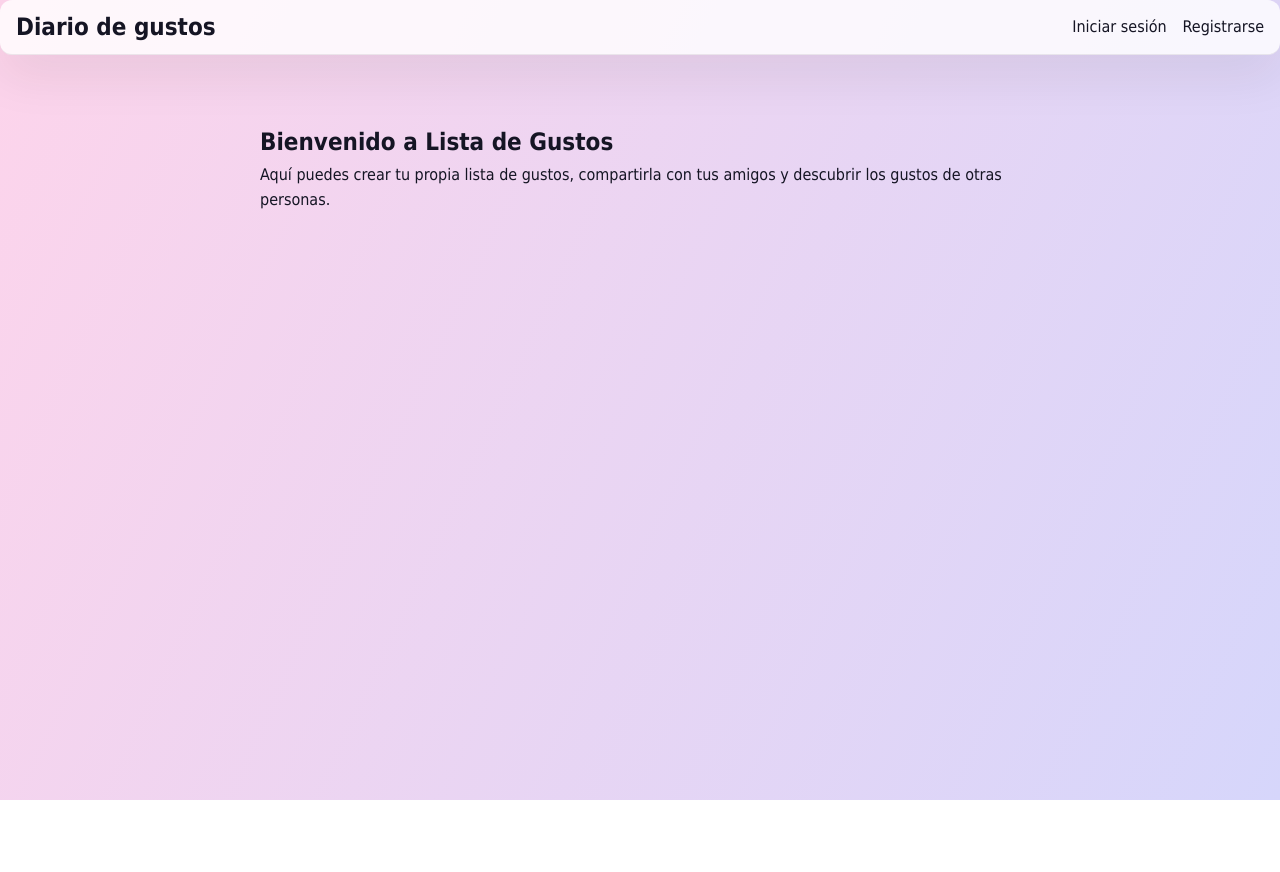
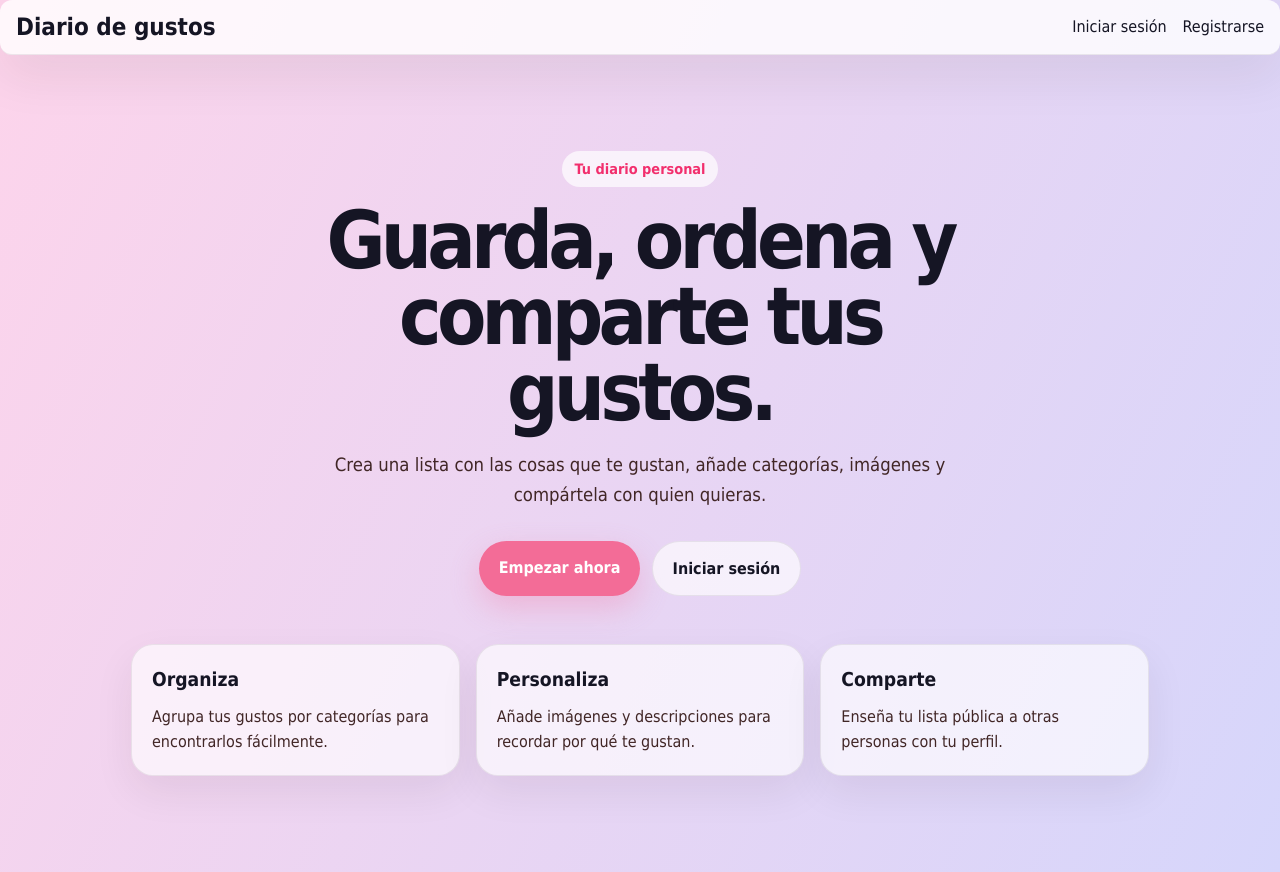
Before and after one commit to Joanjo17/gustos-page, a React (Vite) app: page / in a window 1280 px wide. Before the commit the page ends 800 px from the top, so only its background shows below. Built offline with nearby package versions, Linux system fonts and the light colour scheme; no server answers.

Commit message:
Mejor en la página home y los avisos en Login y Register

```diff
--- a/src/context/AuthContext.jsx
+++ b/src/context/AuthContext.jsx
@@ -20,16 +20,11 @@ export function AuthProvider({ children }) {
   useEffect(() => {
     const initAuth = async () => {
       console.log("Inicializando autenticación...");
-      console.log("API_URL:", import.meta.env.VITE_API_URL);
       try {
-        console.log("Antes de getCsrfToken");
         const tokenData = await getCsrfToken();
-        console.log("Después de getCsrfToken", tokenData);
         setCsrfToken(tokenData);
 
-        console.log("Antes de getUserMe");
         const userData = await getUserMe(tokenData);
-        console.log("Después de getUserMe", userData);
         setUser(userData);
       } catch (error) {
         console.error("Error initAuth:", error);
--- a/src/page/Home.jsx
+++ b/src/page/Home.jsx
@@ -1,13 +1,46 @@
+import { NavLink } from "react-router";
 import styles from "./Home.module.css";
 
 export function Home() {
   return (
     <section className={styles.container}>
-      <h1>Bienvenido a Lista de Gustos</h1>
-      <p>
-        Aquí puedes crear tu propia lista de gustos, compartirla con tus amigos
-        y descubrir los gustos de otras personas.
-      </p>
+      <div className={styles.hero}>
+        <span className={styles.badge}>Tu diario personal</span>
+
+        <h1>Guarda, ordena y comparte tus gustos.</h1>
+
+        <p>
+          Crea una lista con las cosas que te gustan, añade categorías, imágenes
+          y compártela con quien quieras.
+        </p>
+
+        <div className={styles.actions}>
+          <NavLink to="/register" className={styles.primaryButton}>
+            Empezar ahora
+          </NavLink>
+
+          <NavLink to="/login" className={styles.secondaryButton}>
+            Iniciar sesión
+          </NavLink>
+        </div>
+      </div>
+
+      <div className={styles.features}>
+        <article>
+          <h2>Organiza</h2>
+          <p>Agrupa tus gustos por categorías para encontrarlos fácilmente.</p>
+        </article>
+
+        <article>
+          <h2>Personaliza</h2>
+          <p>Añade imágenes y descripciones para recordar por qué te gustan.</p>
+        </article>
+
+        <article>
+          <h2>Comparte</h2>
+          <p>Enseña tu lista pública a otras personas con tu perfil.</p>
+        </article>
+      </div>
     </section>
   );
 }
--- a/src/page/Home.module.css
+++ b/src/page/Home.module.css
@@ -1,5 +1,109 @@
-.container{
-  max-width: 800px;
+.container {
+  max-width: 1050px;
   margin: 0 auto;
-  padding: 20px;
+  padding: 3rem 1rem;
 }
+
+.hero {
+  max-width: 760px;
+  margin: 0 auto;
+  text-align: center;
+}
+
+.badge {
+  display: inline-block;
+  margin-bottom: 1rem;
+  padding: 0.4rem 0.8rem;
+  border-radius: 999px;
+  background: rgba(255, 255, 255, 0.7);
+  color: var(--primary-color-hover);
+  font-weight: 700;
+  font-size: 0.9rem;
+}
+
+.hero h1 {
+  font-size: clamp(2.5rem, 7vw, 5rem);
+  line-height: 0.95;
+  letter-spacing: -0.06em;
+  margin-bottom: 1.2rem;
+}
+
+.hero p {
+  max-width: 620px;
+  margin: 0 auto;
+  color: var(--text-color-light);
+  font-size: 1.15rem;
+}
+
+.actions {
+  margin-top: 2rem;
+  display: flex;
+  justify-content: center;
+  flex-wrap: wrap;
+  gap: 0.8rem;
+}
+
+.primaryButton,
+.secondaryButton {
+  padding: 0.85rem 1.2rem;
+  border-radius: 999px;
+  text-decoration: none;
+  font-weight: 800;
+  transition: all 0.2s ease;
+}
+
+.primaryButton {
+  background: var(--primary-color);
+  color: white;
+  box-shadow: 0 12px 30px rgba(243, 108, 151, 0.3);
+}
+
+.primaryButton:hover {
+  background: var(--primary-color-hover);
+  transform: translateY(-2px);
+}
+
+.secondaryButton {
+  background: rgba(255, 255, 255, 0.65);
+  color: var(--text-color);
+  border: 1px solid var(--border-color);
+}
+
+.secondaryButton:hover {
+  transform: translateY(-2px);
+  background: white;
+}
+
+.features {
+  margin-top: 3rem;
+  display: grid;
+  grid-template-columns: repeat(3, 1fr);
+  gap: 1rem;
+}
+
+.features article {
+  padding: 1.25rem;
+  border: 1px solid var(--border-color);
+  border-radius: 22px;
+  background: rgba(255, 255, 255, 0.65);
+  box-shadow: 0 16px 40px rgba(36, 21, 26, 0.07);
+}
+
+.features h2 {
+  margin-bottom: 0.5rem;
+  font-size: 1.2rem;
+}
+
+.features p {
+  color: var(--text-color-light);
+}
+
+@media (max-width: 760px) {
+  .features {
+    grid-template-columns: 1fr;
+  }
+
+  .container {
+    padding-top: 2rem;
+  }
+}
--- a/src/page/Login.jsx
+++ b/src/page/Login.jsx
@@ -3,63 +3,77 @@ import { login as loginUser } from "../util/api";
 import { useId, useState } from "react";
 import { useAuth } from "../context/AuthContext";
 import { useNavigate, Navigate } from "react-router";
+import { AlertMessage } from "../components/ui/AlertMessage.jsx";
 
 export function Login() {
   const usernameId = useId();
   const passwordId = useId();
   const navigate = useNavigate();
   const { login, user } = useAuth();
+
   const [loading, setLoading] = useState(false);
+  const [errorMessage, setErrorMessage] = useState("");
 
   if (user) {
-    return <Navigate to={"/u/" + user.username} />;
+    return <Navigate to={`/u/${user.username}`} replace />;
   }
 
-  // La contraseña debe cumplir unos ciertos criterios de seguridad, como mínimo 8 caracteres, al menos una letra mayúscula, una letra minúscula y un número
   const handleLogin = async (e) => {
     e.preventDefault();
+    setErrorMessage("");
     setLoading(true);
+
     const formData = new FormData(e.target);
     const username = formData.get("username").trim();
     const password = formData.get("password").trim();
 
     if (password.length < 8) {
-      alert("La contraseña debe tener al menos 8 caracteres");
+      setErrorMessage("La contraseña debe tener al menos 8 caracteres.");
       setLoading(false);
       return;
     }
 
     if (!/[A-Z]/.test(password) || !/[0-9]/.test(password)) {
-      alert("La contraseña debe contener al menos una mayúscula y un número");
+      setErrorMessage(
+        "La contraseña debe contener al menos una mayúscula y un número.",
+      );
       setLoading(false);
       return;
     }
 
     try {
-      console.log("Iniciando sesión para el usuario:", username);
       const response = await loginUser(username, password);
       login({ username: response.username });
-      navigate("/u/" + username);
+      navigate(`/u/${response.username}`, { replace: true });
     } catch (error) {
-      alert(error.message);
+      setErrorMessage(error.message);
     } finally {
       setLoading(false);
     }
   };
+
   return (
     <section className={styles.authContainer}>
-      <h1>Iniciar Sesión</h1>
+      <h1>Iniciar sesión</h1>
+
+      <AlertMessage
+        message={errorMessage}
+        onClose={() => setErrorMessage("")}
+      />
+
       <form className={styles.authForm} onSubmit={handleLogin}>
         <div>
           <label htmlFor={usernameId}>Nombre de usuario</label>
           <input type="text" id={usernameId} name="username" required />
         </div>
+
         <div>
           <label htmlFor={passwordId}>Contraseña</label>
           <input type="password" id={passwordId} name="password" required />
         </div>
+
         <button disabled={loading} type="submit">
-          {loading ? "Iniciando sesión..." : "Iniciar Sesión"}
+          {loading ? "Iniciando sesión..." : "Iniciar sesión"}
         </button>
       </form>
     </section>
--- a/src/page/Register.jsx
+++ b/src/page/Register.jsx
@@ -3,60 +3,75 @@ import { useId, useState } from "react";
 import { register } from "../util/api";
 import { useAuth } from "../context/AuthContext";
 import { useNavigate, Navigate } from "react-router";
+import { AlertMessage } from "../components/ui/AlertMessage.jsx";
 
 export function Register() {
   const usernameId = useId();
   const passwordId = useId();
   const navigate = useNavigate();
   const { login, user } = useAuth();
+
   const [loading, setLoading] = useState(false);
+  const [errorMessage, setErrorMessage] = useState("");
 
   if (user) {
-    return <Navigate to={"/u/" + user.username} />;
+    return <Navigate to={`/u/${user.username}`} replace />;
   }
-  // La contraseña debe cumplir unos ciertos criterios de seguridad, como mínimo 8 caracteres, al menos una letra mayúscula, una letra minúscula y un número
+
   const handleRegister = async (e) => {
     e.preventDefault();
+    setErrorMessage("");
     setLoading(true);
+
     const formData = new FormData(e.target);
     const username = formData.get("username").trim();
     const password = formData.get("password").trim();
 
     if (password.length < 8) {
-      alert("La contraseña debe tener al menos 8 caracteres");
+      setErrorMessage("La contraseña debe tener al menos 8 caracteres.");
       setLoading(false);
       return;
     }
 
     if (!/[A-Z]/.test(password) || !/[0-9]/.test(password)) {
-      alert("La contraseña debe contener al menos una mayúscula y un número");
+      setErrorMessage(
+        "La contraseña debe contener al menos una mayúscula y un número.",
+      );
       setLoading(false);
       return;
     }
 
     try {
-      console.log("Registrando usuario:", username);
       const response = await register(username, password);
       login({ username: response.username });
-      navigate("/u/" + username);
+      navigate(`/u/${response.username}`, { replace: true });
     } catch (error) {
-      alert(error.message);
+      setErrorMessage(error.message);
     } finally {
       setLoading(false);
     }
   };
+
   return (
     <section className={styles.authContainer}>
       <h1>Registrarse</h1>
+
+      <AlertMessage
+        message={errorMessage}
+        onClose={() => setErrorMessage("")}
+      />
+
       <form className={styles.authForm} onSubmit={handleRegister}>
         <div>
           <label htmlFor={usernameId}>Nombre de usuario</label>
           <input type="text" id={usernameId} name="username" required />
         </div>
+
         <div>
           <label htmlFor={passwordId}>Contraseña</label>
           <input type="password" id={passwordId} name="password" required />
         </div>
+
         <button disabled={loading} type="submit">
           {loading ? "Registrando..." : "Registrarse"}
         </button>
```
